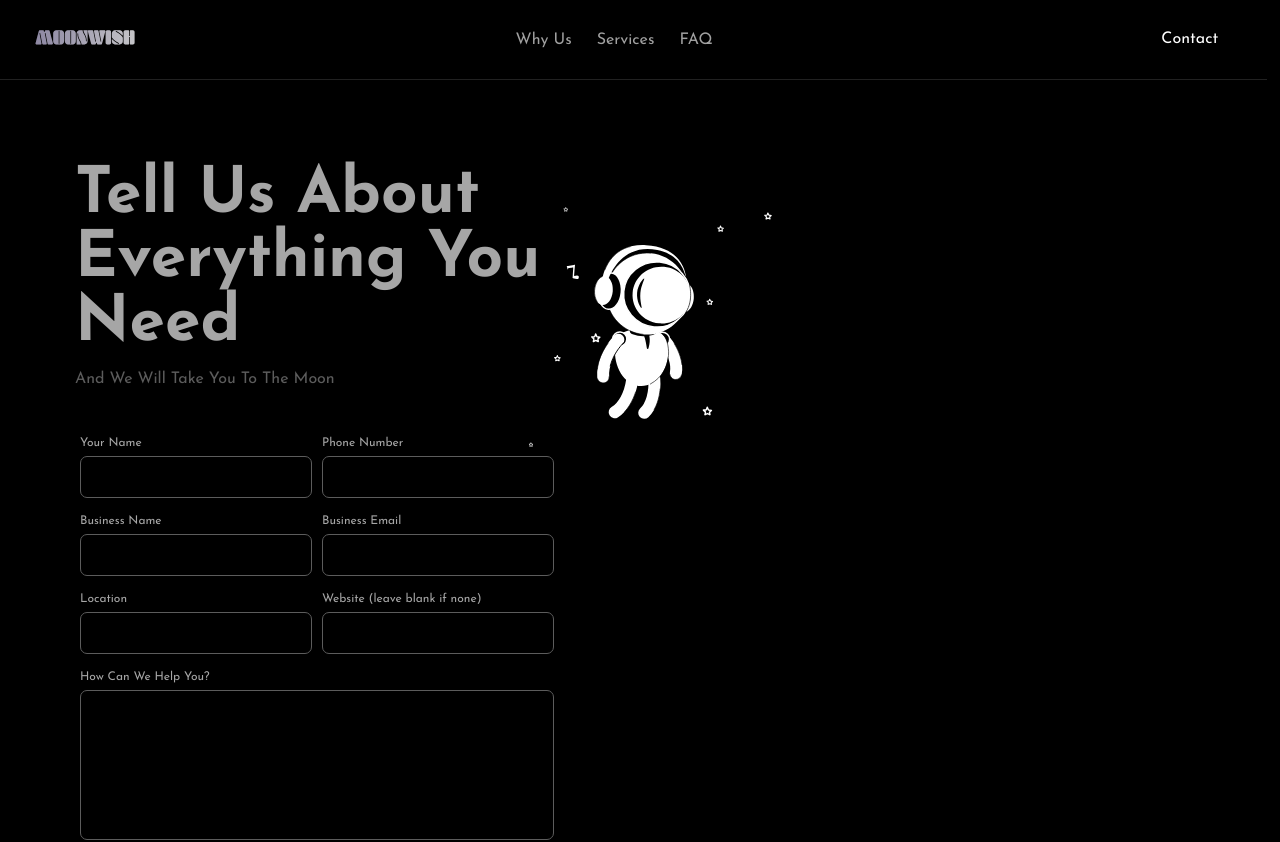
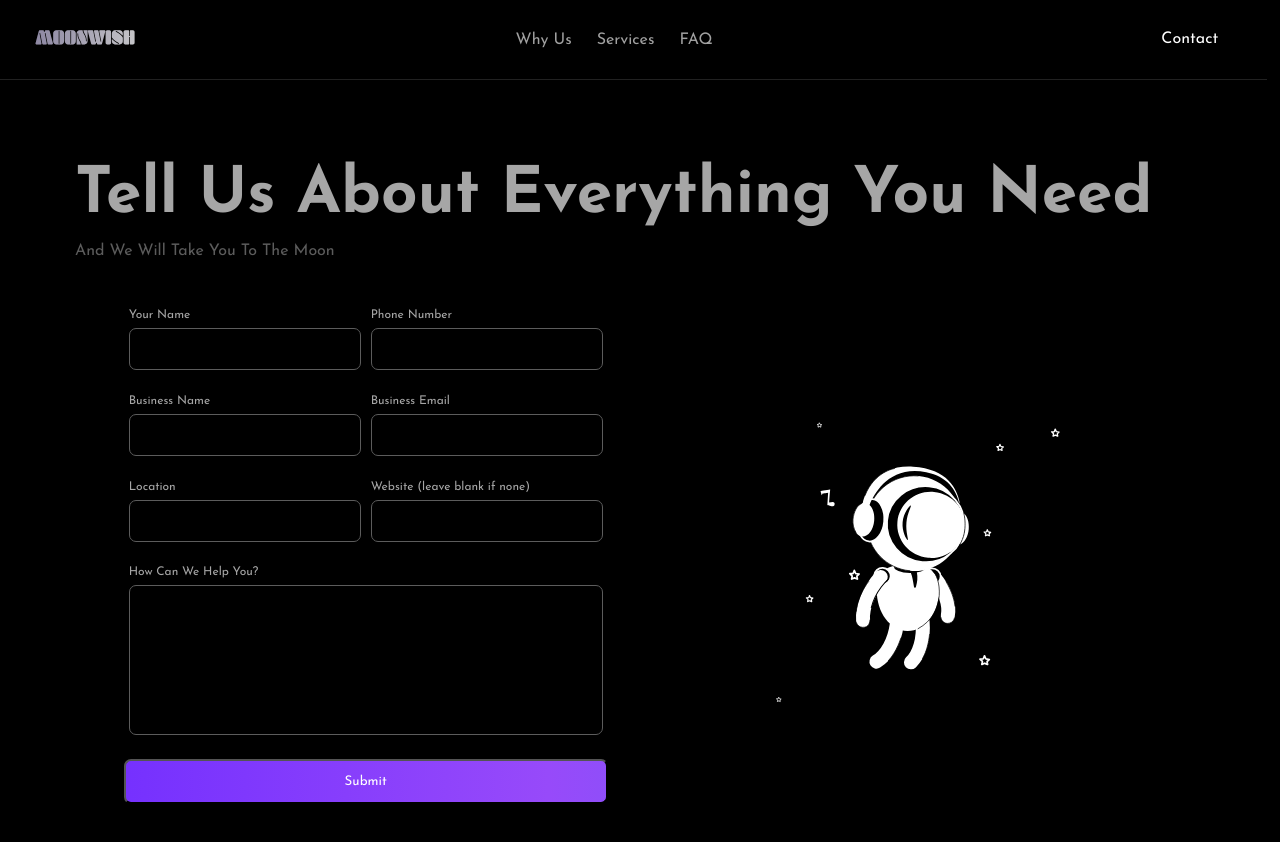
Before and after one commit to MoonWish-Studios/moonwish-site, a Next.js app: page /contact in a window 1280 px wide. Shown: the top 842 px of the page. Built offline with nearby package versions, Linux system fonts and the light colour scheme.

Commit message:
separated lottie astronaut into its own container

```diff
--- a/app/(components)/LottieAstronaut.tsx
+++ b/app/(components)/LottieAstronaut.tsx
@@ -3,7 +3,7 @@ import Image from "next/image";
 import Lottie from "lottie-react";
 import spaceman from "../../public/animations/spaceman.json";
 import { useState } from "react";
-export default function LottieAstronaut() {
+export default function LottieAstronaut({ size }: { size: number }) {
   const [loaded, setLoaded] = useState(false);
 
   return (
@@ -15,8 +15,8 @@ export default function LottieAstronaut() {
           setLoaded(true);
         }}
         style={{
-          width: 300,
-          height: 300,
+          width: size,
+          height: size,
         }}
       />
       {loaded === false && (
@@ -25,8 +25,8 @@ export default function LottieAstronaut() {
           priority={true}
           alt="Spaceman"
           src="/assets/graphics/spaceman.png"
-          width={300}
-          height={300}
+          width={size}
+          height={size}
         />
       )}
     </>
--- a/app/[404]/page.tsx
+++ b/app/[404]/page.tsx
@@ -3,7 +3,7 @@ import LottieAstronaut from "../(components)/LottieAstronaut";
 export default function Custom404() {
   return (
     <div className="fill-screen">
-      <LottieAstronaut />
+      <LottieAstronaut size={300} />
       <div className="text-404">We were unable to find the page you were looking for :(</div>
     </div>
   );
--- a/app/contact/page.tsx
+++ b/app/contact/page.tsx
@@ -4,14 +4,16 @@ import LottieAstronaut from "../(components)/LottieAstronaut";
 export default function Contact() {
   return (
     <div className="contact-section">
-      <div>
-        <BigHeader
-          heading="Tell Us About Everything You Need"
-          caption="And We Will Take You To The Moon"
-        />
+      <BigHeader
+        heading="Tell Us About Everything You Need"
+        caption="And We Will Take You To The Moon"
+      />
+      <div className="flex-x-center">
         <ContactDetails />
+        <div className="lottie-container">
+          <LottieAstronaut size={350} />
+        </div>
       </div>
-      <LottieAstronaut />
     </div>
   );
 }
--- a/styles/abstracts/_utils.scss
+++ b/styles/abstracts/_utils.scss
@@ -8,6 +8,11 @@
 .flex-y-center {
   display: flex;
   align-items: center;
+}
+
+.flex-x-center {
+  display: flex;
+  justify-content: space-evenly;
 }
 
 .next-link {
--- a/styles/pages/_contact.scss
+++ b/styles/pages/_contact.scss
@@ -2,9 +2,11 @@
   height: 100vh;
   padding: 0 75px;
   margin-top: 5%;
+  // display: flex;
+  // justify-content: space-between;
 
   h1 {
-    width: 50%;
+    // width: 50%;
     padding-top: 20px;
   }
 }
@@ -15,3 +17,9 @@
   grid-auto-rows: auto;
   width: min-content;
 }
+
+.lottie-container {
+  width: 500px;
+  height: 500px;
+  position: relative;
+}
--- a/styles/pages/_error404.scss
+++ b/styles/pages/_error404.scss
@@ -10,7 +10,7 @@
 .lottie-player {
   // width: 500px;
   position: absolute;
-  top: 40%;
+  top: 50%;
   left: 50%;
   transform: translate(-50%, -50%);
   height: auto;
```
